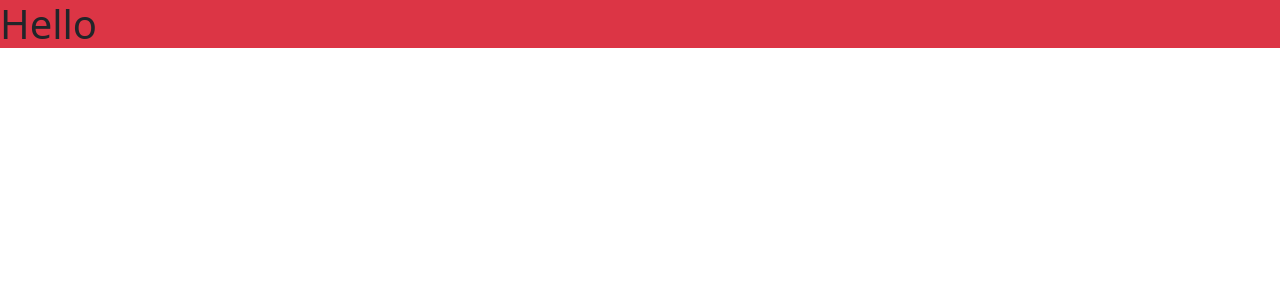
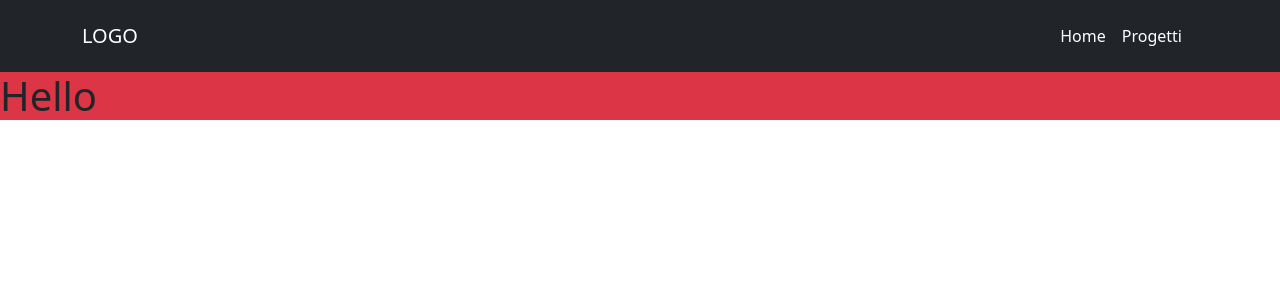
Before and after one commit to MicheleAbategiovanni/vite-boolfolio, a Vue app: page / in a window 1280 px wide. Shown: the top 300 px of the page. Built offline with nearby package versions, Linux system fonts and the light colour scheme.

Commit message:
complete structure header

```diff
--- a/src/App.vue
+++ b/src/App.vue
@@ -1,19 +1,22 @@
 <template>
+  <TheHeader></TheHeader>
 
 <h1 class="bg-danger">Hello</h1>
-
-
 </template>
 
 <script>
+import TheHeader from "./components/TheHeader.vue";
 
+export default {
+  components: { TheHeader },
+  data() {
+    return {
 
+    }
+  }
 
+}
 </script>
 
 
-<style lang="scss">
-@use "styles/main"
-
-
-</style>
+<style lang="scss">@use "styles/main"</style>
--- /dev/null
+++ b/src/components/TheHeader.vue
@@ -0,0 +1,64 @@
+<template>
+    <header>
+        <nav class="navbar navbar-expand-lg bg-dark">
+
+            <div class="container">
+
+                <div class="d-flex">
+                    <a class="navbar-brand text-white" href="#">LOGO</a>
+                </div>
+
+                <button class="navbar-toggler bg-light" type="button" data-bs-toggle="collapse"
+                    data-bs-target="#navbarSupportedContent" aria-controls="navbarSupportedContent" aria-expanded="false"
+                    aria-label="Toggle navigation" @click="onClickHamburger">
+                    <span class="navbar-toggler-icon"></span>
+                </button>
+
+                <div class="collapse navbar-collapse justify-content-end " id="navbarSupportedContent">
+
+                    <div class="row p-2 align-items-center">
+
+                        <div class="col">
+                            <ul class="navbar-nav  mb-2 mb-lg-0 ">
+
+                                <li class="nav-item" v-for="(item, index) in items" :key="index" >
+                                    <a class="nav-link text-white" href="#">{{item.label}}</a>
+                                </li>
+
+                            </ul>
+                        </div>
+
+                    </div>
+
+                </div>
+
+            </div>
+
+        </nav>
+    </header>
+</template>
+
+<script>
+export default {
+    name: "TheHeader",
+    data() {
+        return {
+            items: [
+                {
+                    label: "Home",
+                    routeName: "home",
+                },
+                {
+                    label: "Progetti",
+                    routeName: "projects.index",
+                },
+            ],
+        };
+    },
+};
+</script>
+
+<style scoped lang="scss">
+
+
+</style>
```
